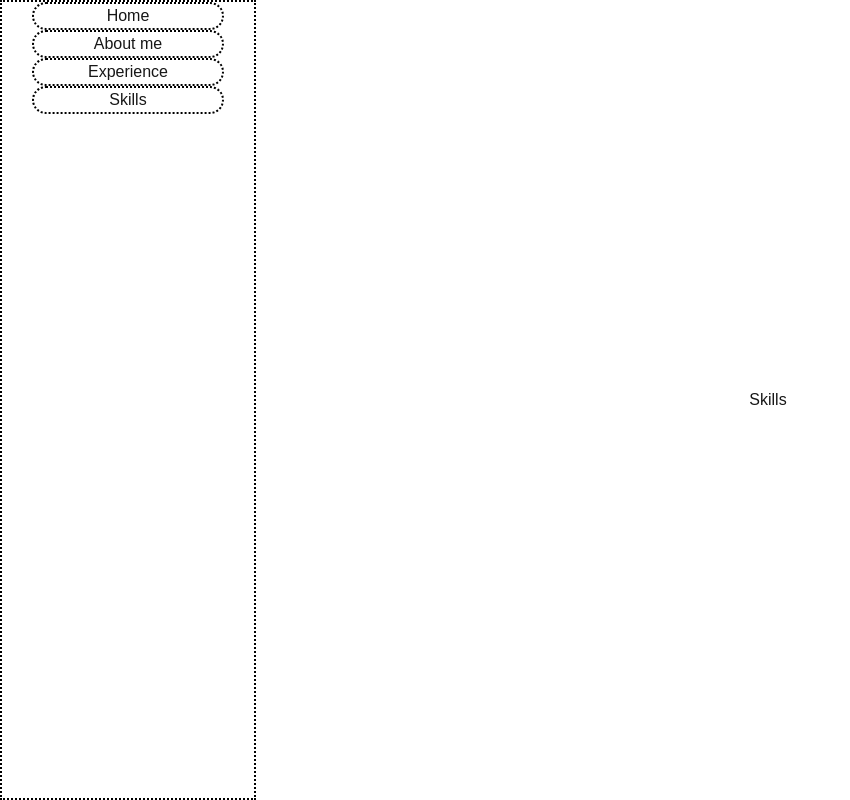
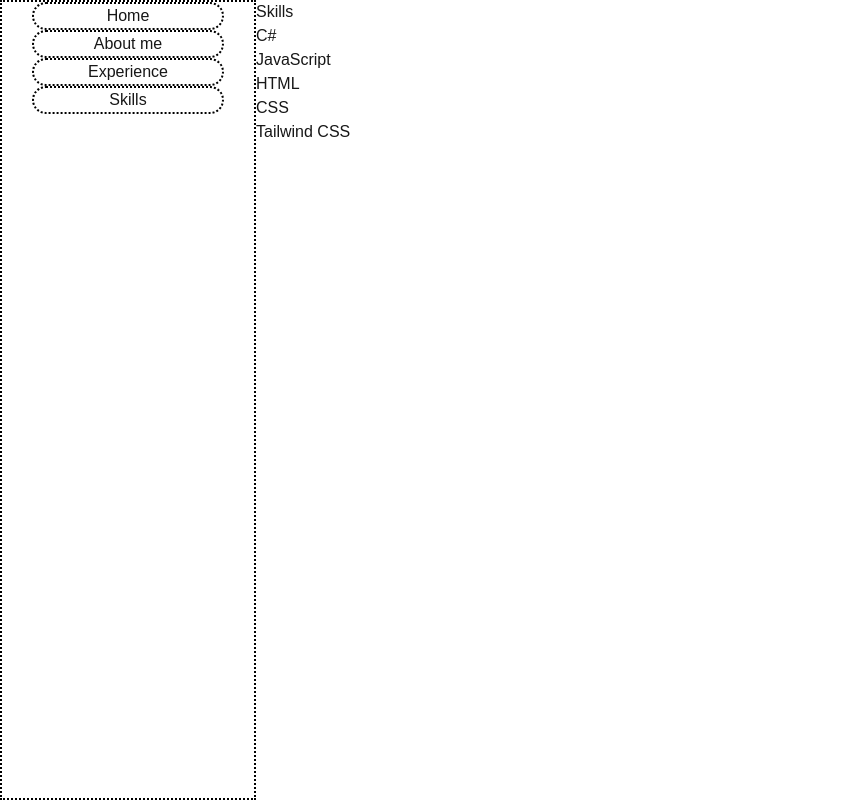
Before and after one commit to mattbos97/cv-frontend, a Next.js app: page /skills in a window 1280 px wide. Shown: the whole page, without its empty margins (0-850 px from the left). Built offline with nearby package versions, Linux system fonts and the light colour scheme.

Commit message:
Added first set of skills

```diff
--- a/app/skills/page.tsx
+++ b/app/skills/page.tsx
@@ -1,7 +1,23 @@
+
+const skills = [
+    { title: "C#"},
+    { title: "JavaScript"},
+    { title: "HTML"},
+    { title: "CSS"},
+    { title: "Tailwind CSS"}
+];
+
 export default function Page(){
     return(
-        <main className={"flex flex-1 justify-center items-center"}>
+        <main className={"flex flex-1 flex-col"}>
             <h1>Skills</h1>
+            {skills.map((skill) => {
+                return(
+                    <div key={skill.title}>
+                        <h2>{skill.title}</h2>
+                    </div>
+                );
+            })}
         </main>
     );
 }
```
